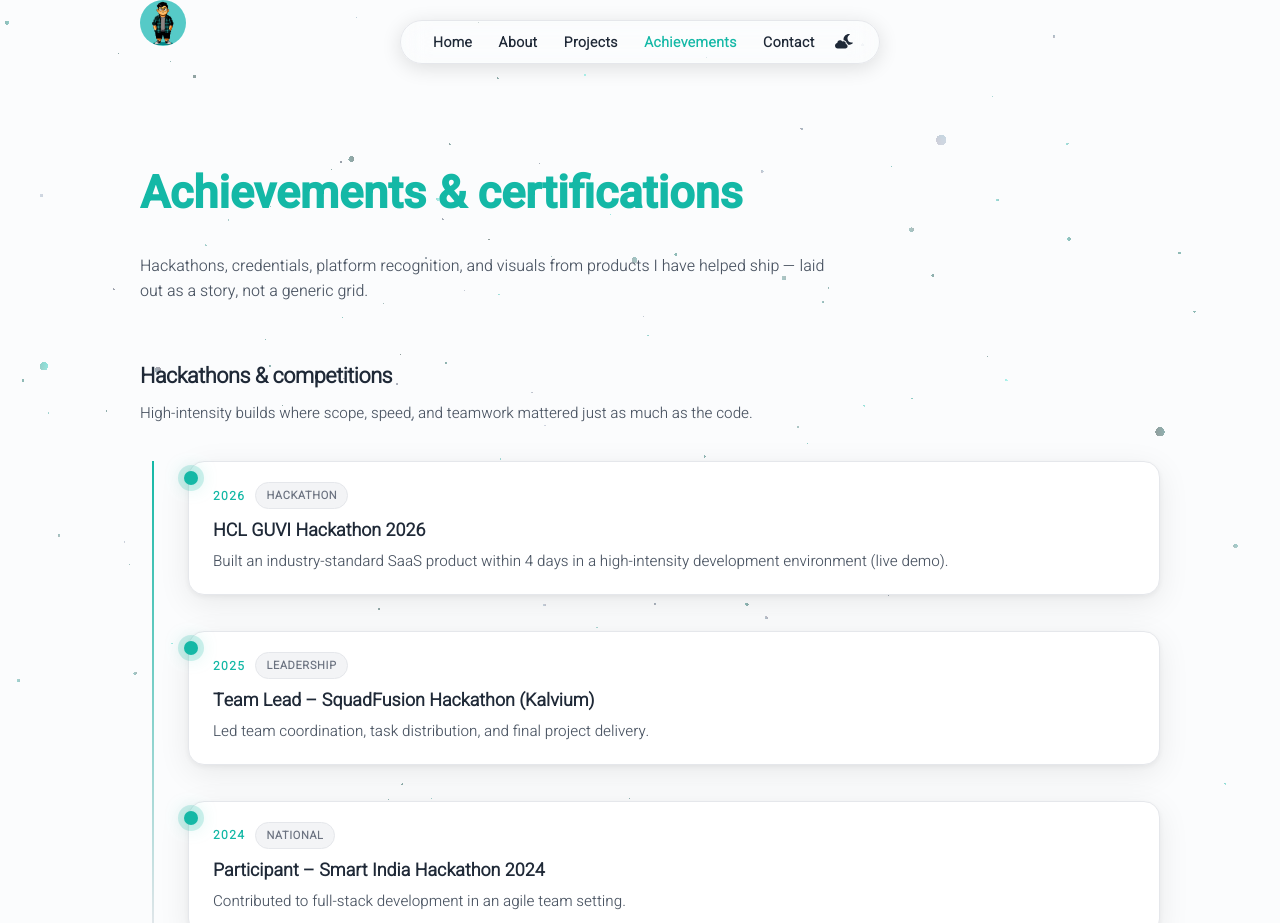
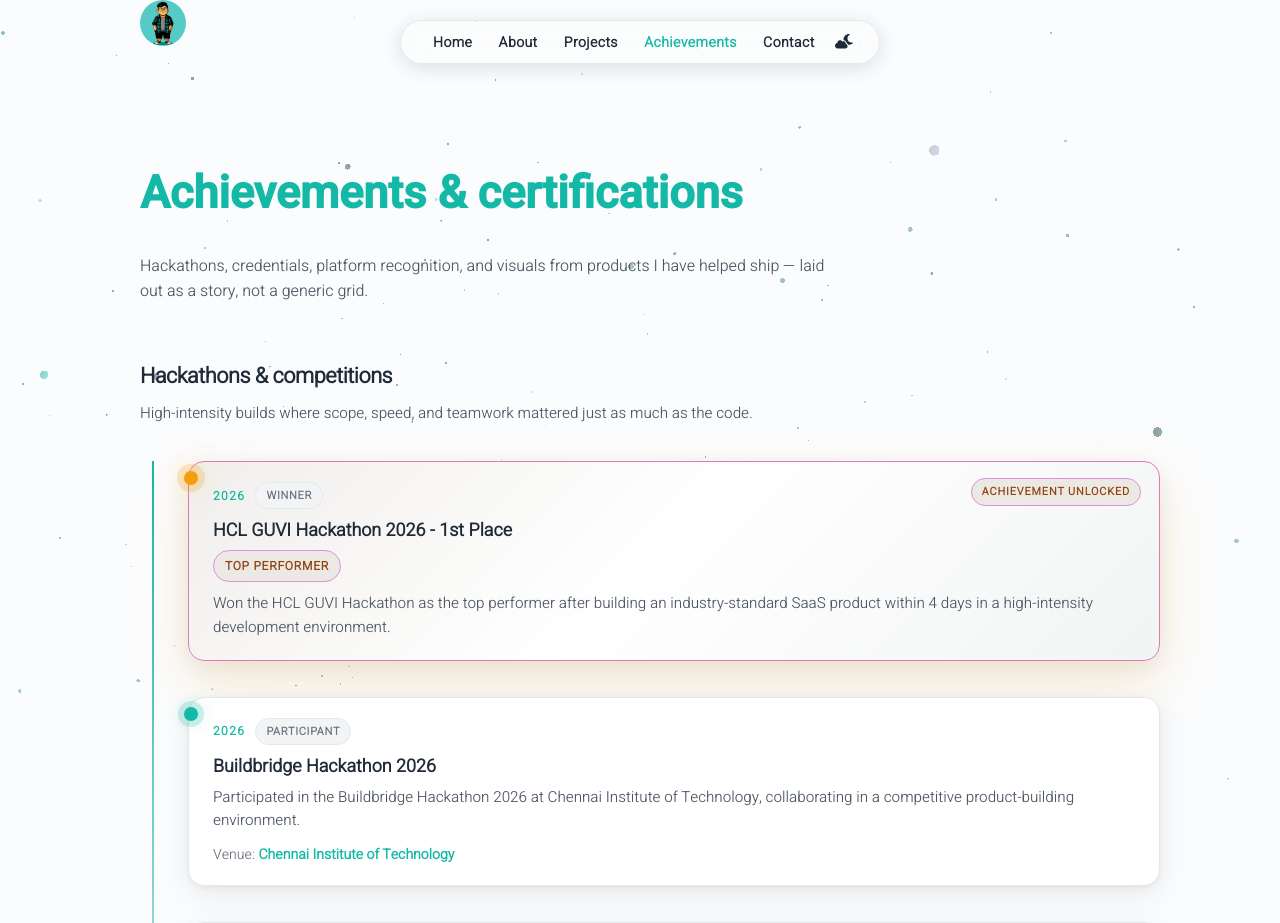
Before and after one commit to Sudhan1112/My-portfolio, a React (Vite) app: page /achievements in a window 1280 px wide. Shown: the top 923 px of the page. Built offline with nearby package versions, Linux system fonts and the light colour scheme.

Commit message:
feat: update achievements and experience sections with new entries and styles

```diff
--- a/src/data/achievementsContent.js
+++ b/src/data/achievementsContent.js
@@ -26,20 +26,30 @@
 export const HACKATHONS = [
 	{
 		year: "2026",
-		badge: "Hackathon",
-		title: "HCL GUVI Hackathon 2026",
-		desc: "Built an industry-standard SaaS product within 4 days in a high-intensity development environment (live demo).",
+		badge: "Winner",
+		title: "HCL GUVI Hackathon 2026 - 1st Place",
+		result: "Top Performer",
+		featured: true,
+		desc: "Won the HCL GUVI Hackathon as the top performer after building an industry-standard SaaS product within 4 days in a high-intensity development environment.",
+	},
+	{
+		year: "2026",
+		badge: "Participant",
+		title: "Buildbridge Hackathon 2026",
+		venue: "Chennai Institute of Technology",
+		venueUrl: "https://en.wikipedia.org/wiki/Chennai_Institute_of_Technology",
+		desc: "Participated in the Buildbridge Hackathon 2026 at Chennai Institute of Technology, collaborating in a competitive product-building environment.",
 	},
 	{
 		year: "2025",
 		badge: "Leadership",
-		title: "Team Lead – SquadFusion Hackathon (Kalvium)",
+		title: "Team Lead - SquadFusion Hackathon (Kalvium)",
 		desc: "Led team coordination, task distribution, and final project delivery.",
 	},
 	{
 		year: "2024",
 		badge: "National",
-		title: "Participant – Smart India Hackathon 2024",
+		title: "Participant - Smart India Hackathon 2024",
 		desc: "Contributed to full-stack development in an agile team setting.",
 	},
 ];
--- a/src/pages/about.jsx
+++ b/src/pages/about.jsx
@@ -17,6 +17,23 @@
 	"Model data in PostgreSQL, MongoDB, and Redis for scale",
 	"Containerize services with Docker and Docker Compose",
 	"Polish UI with Tailwind CSS and responsive layouts",
+];
+
+const EXPERIENCE = [
+	{
+		role: "Development Intern",
+		company: "HCL GUVI",
+		duration: "2 months",
+		detail:
+			"Completed a focused development internship, contributing to practical software-building workflows and sharpening production-oriented execution.",
+	},
+	{
+		role: "Senior Software Lead",
+		company: "Supernetrix",
+		duration: "1.3 years",
+		detail:
+			"Led software delivery responsibilities across planning, implementation, and team coordination in a completed senior lead role.",
+	},
 ];
 
 const SKILL_GROUPS = [
@@ -104,7 +121,7 @@
 						<p className="about-hero-kicker">About</p>
 						<h1 className="about-hero-title">{INFO.about.title}</h1>
 						<p className="about-hero-lead">
-							Focused on fast, secure, and scalable systems — from API design to polished UI.
+							Focused on fast, secure, and scalable systems - from API design to polished UI.
 						</p>
 					</header>
 
@@ -141,6 +158,27 @@
 								</div>
 							</section>
 
+							<section className="about-section-card" aria-labelledby="experience-heading">
+								<h2 id="experience-heading" className="about-section-title">
+									Experience
+								</h2>
+								<div className="about-experience-list">
+									{EXPERIENCE.map((item) => (
+										<article key={`${item.role}-${item.company}`} className="about-experience-card">
+											<div className="about-experience-marker" aria-hidden />
+											<div className="about-experience-content">
+												<div className="about-experience-topline">
+													<span className="about-experience-duration">{item.duration}</span>
+												</div>
+												<h3 className="about-experience-role">{item.role}</h3>
+												<p className="about-experience-company">{item.company}</p>
+												<p className="about-experience-detail">{item.detail}</p>
+											</div>
+										</article>
+									))}
+								</div>
+							</section>
+
 							<section className="about-section-card" aria-labelledby="what-heading">
 								<h2 id="what-heading" className="about-section-title">
 									What I do
@@ -171,7 +209,7 @@
 									Technical skills
 								</h2>
 								<p className="about-section-lead">
-									Grouped by area — tap-friendly chips on small screens.
+									Grouped by area - tap-friendly chips on small screens.
 								</p>
 								<div className="about-skill-grid">
 									{SKILL_GROUPS.map((group) => (
--- a/src/pages/achievements.jsx
+++ b/src/pages/achievements.jsx
@@ -329,7 +329,7 @@
 							<div className="timeline">
 								{HACKATHONS.map((item, idx) => (
 									<div
-										className={`timeline-item ${visibleItems.has(idx) ? "animate-in" : ""}`}
+										className={`timeline-item ${item.featured ? "timeline-item--featured" : ""} ${visibleItems.has(idx) ? "animate-in" : ""}`}
 										key={item.title}
 										data-index={idx}
 										ref={(el) => {
@@ -338,13 +338,32 @@
 										style={{ animationDelay: `${idx * 0.08}s` }}
 									>
 										<div className="timeline-dot" />
-										<div className="timeline-card">
+										<div className={`timeline-card ${item.featured ? "timeline-card--winner" : ""}`}>
 											<div className="timeline-meta">
 												<span className="timeline-year">{item.year}</span>
 												<span className="timeline-badge">{item.badge}</span>
 											</div>
 											<div className="timeline-title">{item.title}</div>
+											{item.result && (
+												<div className="timeline-result">{item.result}</div>
+											)}
 											<div className="timeline-desc">{item.desc}</div>
+											{item.venue && (
+												<p className="timeline-venue">
+													Venue:{" "}
+													{item.venueUrl ? (
+														<a
+															href={item.venueUrl}
+															target="_blank"
+															rel="noreferrer"
+														>
+															{item.venue}
+														</a>
+													) : (
+														item.venue
+													)}
+												</p>
+											)}
 										</div>
 									</div>
 								))}
--- a/src/pages/styles/about.css
+++ b/src/pages/styles/about.css
@@ -236,6 +236,107 @@
 	color: var(--primary-color) !important;
 }
 
+.about-experience-list {
+	position: relative;
+	display: flex;
+	flex-direction: column;
+	gap: 14px;
+}
+
+.about-experience-list::before {
+	content: "";
+	position: absolute;
+	left: 9px;
+	top: 12px;
+	bottom: 12px;
+	width: 2px;
+	background: linear-gradient(
+		180deg,
+		var(--link-color),
+		color-mix(in hsl, var(--border-color) 82%, transparent)
+	);
+}
+
+.about-experience-card {
+	position: relative;
+	display: grid;
+	grid-template-columns: 20px minmax(0, 1fr);
+	gap: 14px;
+	align-items: start;
+	border-radius: 14px;
+	border: 1px solid var(--border-color);
+	background: var(--secondary-background);
+	padding: 16px 18px 16px 0;
+	transition: border-color 0.2s ease, transform 0.2s ease, box-shadow 0.2s ease;
+}
+
+.about-experience-card:hover {
+	transform: translateY(-2px);
+	border-color: color-mix(in hsl, var(--link-color) 45%, var(--border-color));
+	box-shadow: 0 8px 24px rgba(0, 0, 0, 0.06);
+}
+
+.about-experience-marker {
+	position: relative;
+	z-index: 1;
+	width: 12px;
+	height: 12px;
+	margin: 6px 0 0 4px;
+	border-radius: 50%;
+	background: var(--link-color);
+	box-shadow: 0 0 0 5px color-mix(in hsl, var(--link-color) 18%, var(--background));
+}
+
+.about-experience-content {
+	min-width: 0;
+}
+
+.about-experience-topline {
+	display: flex;
+	flex-wrap: wrap;
+	gap: 8px;
+	margin-bottom: 6px;
+}
+
+.about-experience-duration {
+	display: inline-flex;
+	align-items: center;
+	width: fit-content;
+	border-radius: 999px;
+	border: 1px solid color-mix(in hsl, var(--link-color) 40%, var(--border-color));
+	background: color-mix(in hsl, var(--link-color) 10%, var(--background));
+	color: var(--link-color);
+	padding: 4px 9px;
+	font-size: 0.72rem;
+	font-weight: 800;
+	letter-spacing: 0.06em;
+	text-transform: uppercase;
+	line-height: 1.2;
+}
+
+.about-experience-role {
+	margin: 0 0 5px;
+	color: var(--primary-color);
+	font-size: 1rem;
+	font-weight: 700;
+	line-height: 1.35;
+}
+
+.about-experience-company {
+	margin: 0 0 8px;
+	color: var(--link-color);
+	font-size: 0.9rem;
+	font-weight: 700;
+	line-height: 1.4;
+}
+
+.about-experience-detail {
+	margin: 0;
+	color: var(--secondary-color);
+	font-size: 0.92rem;
+	line-height: 1.55;
+}
+
 .about-do-list {
 	list-style: none;
 	margin: 0;
@@ -362,6 +463,15 @@
 		padding: 16px;
 	}
 
+	.about-experience-card {
+		padding: 14px 14px 14px 0;
+		gap: 12px;
+	}
+
+	.about-experience-role {
+		font-size: 0.96rem;
+	}
+
 	.about-profile-card {
 		padding: 14px;
 	}
--- a/src/pages/styles/achievements.css
+++ b/src/pages/styles/achievements.css
@@ -100,6 +100,13 @@
 	z-index: 2;
 }
 
+.timeline-item--featured .timeline-dot {
+	background: #f59e0b;
+	box-shadow:
+		0 0 0 7px color-mix(in hsl, #f59e0b 22%, transparent),
+		0 0 28px color-mix(in hsl, #f59e0b 52%, transparent);
+}
+
 .timeline-card {
 	background: var(--background);
 	border: 1px solid var(--border-color);
@@ -112,6 +119,41 @@
 	transition: all 0.3s cubic-bezier(0.4, 0, 0.2, 1);
 	position: relative;
 	overflow: hidden;
+}
+
+.timeline-card--winner {
+	border-color: color-mix(in hsl, #f59e0b 58%, var(--border-color));
+	background:
+		linear-gradient(
+			135deg,
+			color-mix(in hsl, #f59e0b 13%, var(--background)) 0%,
+			var(--background) 48%,
+			color-mix(in hsl, var(--link-color) 8%, var(--background)) 100%
+		);
+	box-shadow:
+		0 22px 56px color-mix(in hsl, #f59e0b 16%, transparent),
+		0 8px 28px rgba(0, 0, 0, 0.08);
+}
+
+.timeline-card--winner::before {
+	content: "Achievement unlocked";
+	position: absolute;
+	top: 16px;
+	right: 18px;
+	font-size: 0.68rem;
+	font-weight: 800;
+	letter-spacing: 0.08em;
+	text-transform: uppercase;
+	color: #92400e;
+	background: color-mix(in hsl, #f59e0b 18%, var(--background));
+	border: 1px solid color-mix(in hsl, #f59e0b 48%, var(--border-color));
+	border-radius: 999px;
+	padding: 5px 10px;
+}
+
+.dark-theme .timeline-card--winner::before {
+	color: #fbbf24;
+	background: color-mix(in hsl, #f59e0b 16%, var(--secondary-background));
 }
 
 .timeline-card:hover {
@@ -158,11 +200,50 @@
 	line-height: 1.3;
 }
 
+.timeline-result {
+	display: inline-flex;
+	align-items: center;
+	width: fit-content;
+	margin: 0 0 10px 0;
+	padding: 6px 11px;
+	border-radius: 999px;
+	background: color-mix(in hsl, #f59e0b 18%, var(--background));
+	border: 1px solid color-mix(in hsl, #f59e0b 46%, var(--border-color));
+	color: #92400e;
+	font-size: 0.75rem;
+	font-weight: 800;
+	letter-spacing: 0.06em;
+	text-transform: uppercase;
+}
+
+.dark-theme .timeline-result {
+	color: #fbbf24;
+	background: color-mix(in hsl, #f59e0b 14%, var(--secondary-background));
+}
+
 .timeline-desc {
 	color: var(--secondary-color);
 	line-height: 1.55;
 	font-size: 0.95rem;
 	margin: 0;
+}
+
+.timeline-venue {
+	margin: 12px 0 0;
+	color: var(--tertiary-color);
+	font-size: 0.88rem;
+	line-height: 1.45;
+}
+
+.timeline-venue a {
+	color: var(--link-color);
+	font-weight: 700;
+	text-decoration: none;
+}
+
+.timeline-venue a:hover {
+	text-decoration: underline;
+	text-underline-offset: 3px;
 }
 
 @keyframes slideInTimeline {
@@ -723,6 +804,12 @@
 		padding: 16px 18px;
 	}
 
+	.timeline-card--winner::before {
+		position: static;
+		display: inline-flex;
+		margin: 0 0 12px 0;
+	}
+
 	.snapshot-card--featured {
 		box-shadow: none;
 	}
```
